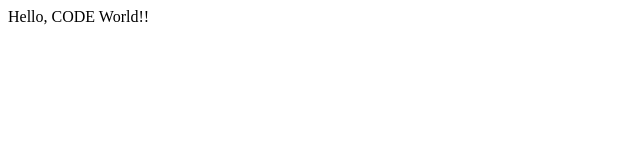
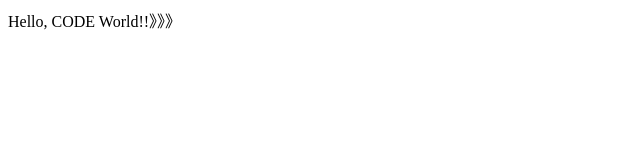
Before and after one commit to kagaminokanata/liuyang, a plain HTML site: page src/index.html in a window 1280 px wide. Shown: the whole page, without its empty margins (0-640 px from the left). Drawn offline with Linux system fonts and the light colour scheme.

Commit message:
fix buildspec

```diff
--- a/src/index.html
+++ b/src/index.html
@@ -6,6 +6,6 @@
   <title>S3 Static Web Hosting</title>
 </head>
 <body>
-  Hello, CODE World!!
+  Hello, CODE World!!》》》
 </body>
 </html>
```
